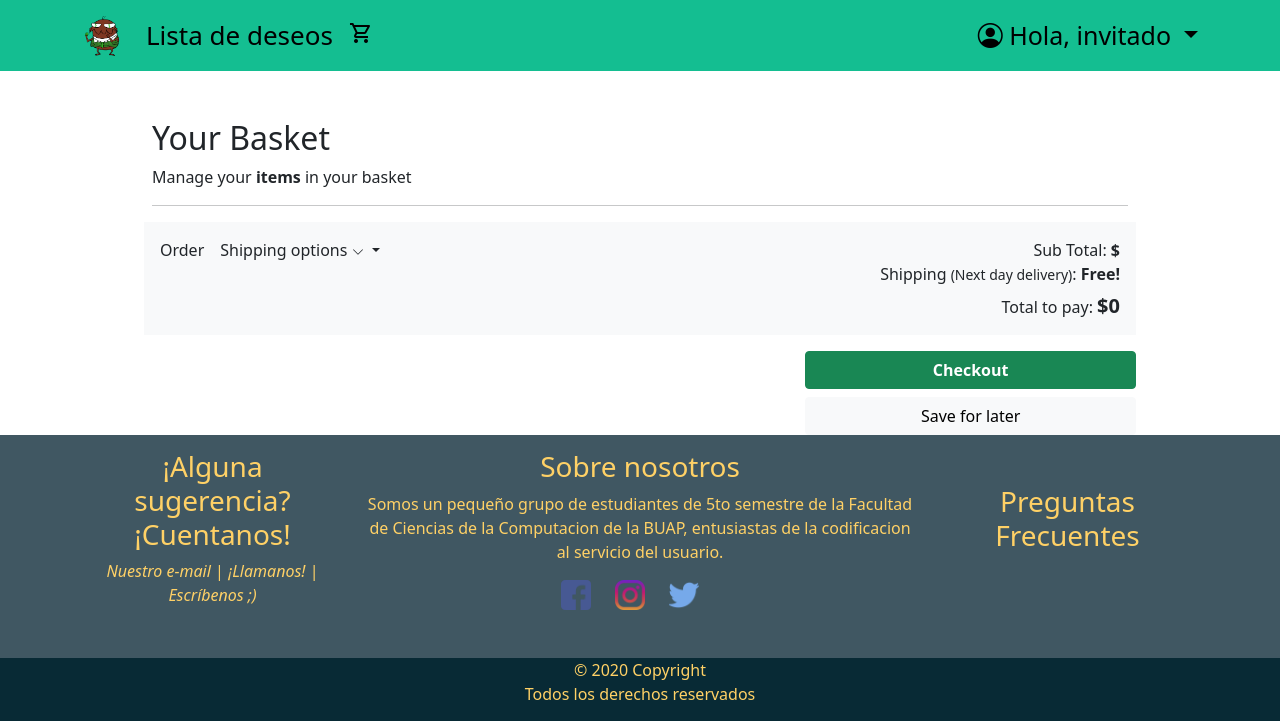
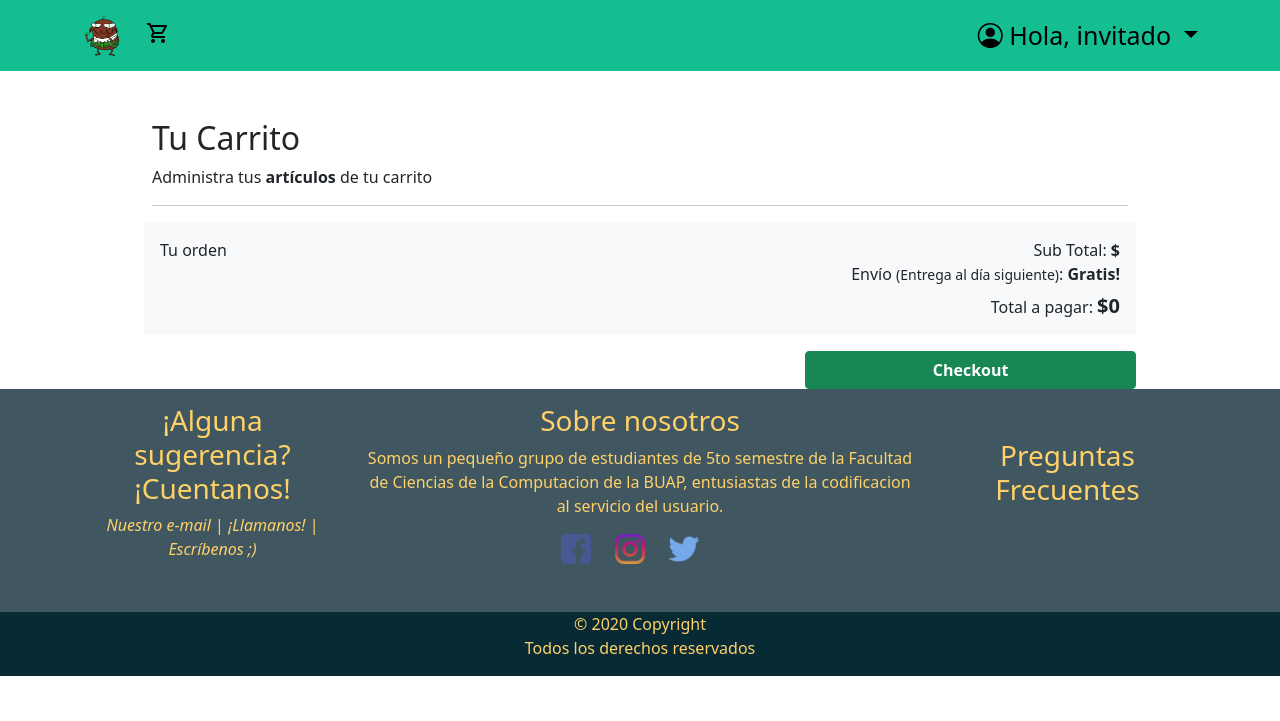
Before and after one commit to Mokkuman/bidding, a Django app: page /cart/ in a window 1280 px wide. Shown: the top 721 px of the page. Run offline with Django 3.2, Linux system fonts and the light colour scheme; some libraries are stand-ins or nearby versions.

Commit message:
Cambios estéticos no importantes
Se quitó el botón de la lista de deseos

```diff
--- a/cart/views.py
+++ b/cart/views.py
@@ -25,8 +25,8 @@
         product = get_object_or_404(StockProduct,id=product_id)
         if product.inventory > 0:
             cart.add(product=product)
-            product.inventory-=1
-            product.save()
+            #product.inventory-=1 Hacer esto en el checkout
+            #product.save()
             response = JsonResponse({'test':'data'})
             #print("Compra exitosa!") use JavaScript alert() or some other UI notification
         else:
--- a/core/templates/core/layout.html
+++ b/core/templates/core/layout.html
@@ -50,7 +50,6 @@
                     </a></li>
                   {% else %}
                     <li class="nav-item">
-                      <a class="nav-link" href="{% url 'users:wishlist' %}">Lista de deseos</a>
                     </li>
                     <li class="nav-item">
                       <a class="nav-link" href="{% url 'cart:cartSummary' %}" id="iconRef">
--- a/store/templates/store/bidProductTemplate.html
+++ b/store/templates/store/bidProductTemplate.html
@@ -19,7 +19,7 @@
         <div class="productDescription">
 
             <div class="productName">
-                <h1>Producto: {{ product.productName }}</h1>
+                <h1>{{ product.productName }}</h1>
             </div>
 
             <div class="price">
--- a/store/templates/store/cart.html
+++ b/store/templates/store/cart.html
@@ -10,10 +10,10 @@
         <main class="pt-5">
           <div class="container" style="max-width: 1000px">
             <div class="col-12">
-              <h1 class="h2">Your Basket</h1>
+              <h1 class="h2">Tu Carrito</h1>
             </div>
             <div class="col-12">
-              <p>Manage your <b>items</b> in your basket</p>
+              <p>Administra tus <b>artículos</b> de tu carrito</p>
             </div>
             <hr />
           </div>
@@ -21,33 +21,19 @@
             <div class="row g-3">
               <div class="col-12 bg-light p-3 d-flex justify-content-between">
                 <div class="d-flex d-flex-inline">
-                  <div class="pe-3">Order</div>
-                  <div class="dropdown">
-                  <a class="text-reset text-decoration-none dropdown-toggle" href="#" role="link" id="dropdownLink" data-bs-toggle="dropdown" aria-expanded="false">
-                  Shipping options
-                  <svg xmlns="http://www.w3.org/2000/svg" width="12" height="12" fill="currentColor" class="bi bi-chevron-down" viewBox="0 0 16 16">
-                    <path fill-rule="evenodd" d="M1.646 4.646a.5.5 0 0 1 .708 0L8 10.293l5.646-5.647a.5.5 0 0 1 .708.708l-6 6a.5.5 0 0 1-.708 0l-6-6a.5.5 0 0 1 0-.708z"/>
-                  </svg>
-                  </a>
-
-                  <ul class="dropdown-menu" aria-labelledby="dropdownLink">
-                    <li class="item small">Next day delivery</li>
-                    <li class="item small">Premimum delivery</li>
-                  </ul>
-                  </div>
+                  <div class="pe-3">Tu orden</div>
                 </div>
                 <div class="text-end">
-
                   <div class="">Sub Total: <span class="fw-bold">$</span><div id="subtotal" class="d-inline-flex fw-bold">{{cart.get_subtotal_price}}</div></div>
-                  <div id="">Shipping <span class="small">(Next day delivery)</span>: <span class="fw-bold">Free!</span></div>
-                  <div class="pt-2">Total to pay: <span class="fw-bold h5">$</span><span id="total" class="fw-bold h5">{{cart.get_total_price}}</span></div>
+                  <div id="">Envío <span class="small">(Entrega al día siguiente)</span>: <span class="fw-bold">Gratis!</span></div>
+                  <div class="pt-2">Total a pagar: <span class="fw-bold h5">$</span><span id="total" class="fw-bold h5">{{cart.get_total_price}}</span></div>
 
                 </div>
               </div>
               <div class="col-md-5 col-lg-4 order-md-last p-0 order-3">
                 <div class="d-grid gap-2 ">
                   <a role="button" href="{% url 'core:index' %}" class="btn btn-success fw-bold" type="button">Checkout</a>
-                  <button class="btn btn-light" type="button">Save for later</button>
+
                 </div>
               </div>
               <div class="col-md-7 col-lg-8 p-0">
@@ -71,10 +57,6 @@
                     <div class="col">
                       <div class="row p-3">
                         <div class="col-12">
-                          <button type="button" id="update-button" data-index="{{product.id}}"
-                            class="btn btn-outline-secondary btn-sm update-button">
-                            Update
-                          </button>
                           <button type="button" id="delete-button" data-index="{{product.id}}"
                             class="btn btn-outline-secondary btn-sm delete-button">
                             Delete
--- a/store/templates/store/stockProductTemplate.html
+++ b/store/templates/store/stockProductTemplate.html
@@ -19,7 +19,7 @@
         <div class="productDescription">
 
             <div class="productName">
-                <h1>Producto: {{ product.productName }}</h1>
+                <h1>{{ product.productName }}</h1>
             </div>
 
             <div class="description">
```
Also changed, not shown: db.sqlite3, media/profilePic/Audifonos_apple.jpg (added), media/profilePic/Jordan.jpg (added), media/profilePic/Jordan_o4BC8X0.jpg (added), media/profilePic/aspiradora.jpg (added), media/profilePic/blusa.jpg (added), media/profilePic/laptop.jpg (added), media/profilePic/ps5.jpg (added).
